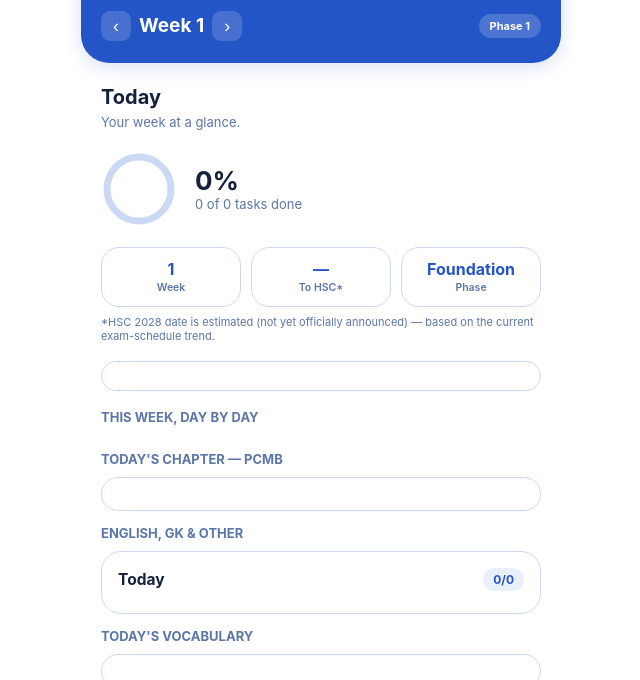
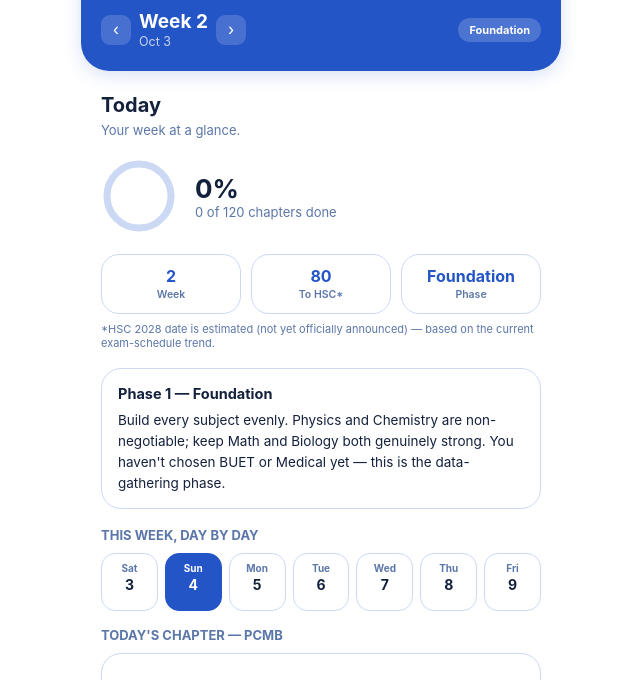
Before and after one commit to adnanfuad697/Study-tracker-, a plain HTML site: page index.html in a window 1280 px wide. Shown: the part 41-721 px from the top of the page, without its empty margins (319-959 px from the left). Drawn offline with Linux system fonts and the light colour scheme.

Commit message:
Update index.html

```diff
--- a/index.html
+++ b/index.html
@@ -1773,4 +1773,132 @@
       cb.addEventListener('change', () => {
         try {
           if (cb.checked) { localStorage.setItem(key, '1'); div.classList.add('done'); }
-          else { localStorage.removeItem
+          else { localStorage.removeItem(key); div.classList.remove('done'); }
+        } catch (e) {}
+        updateProgress();
+      });
+      container.appendChild(div);
+    });
+  }
+
+  function updateProgress(weekNum) {
+    let total = 0, checked = 0;
+    pcmbBooks.forEach(book => {
+      total += book.chapters.length;
+      book.chapters.forEach((c, i) => { if (isChapterDone(book.key, i)) checked++; });
+    });
+    const pct = total ? Math.round((checked / total) * 100) : 0;
+    document.getElementById('ringPct').textContent = pct + '%';
+    document.getElementById('ringSub').textContent = `${checked} of ${total} chapters done`;
+    const circumference = 201;
+    const offset = circumference - (pct / 100) * circumference;
+    document.getElementById('ringProgress').style.strokeDashoffset = offset;
+  }
+
+  let selectedDay = null; // null = auto-follow today
+
+  function render(weekNum) {
+    document.getElementById('weekLabel').textContent = `Week ${weekNum}`;
+    document.getElementById('weekDate').textContent = fmt(dateForWeek(weekNum));
+
+    const phase = phaseInfo(weekNum);
+    document.getElementById('phasePill').textContent = phase.pill;
+    document.getElementById('phaseCard').innerHTML = `<b>${phase.title}</b>${phase.text}`;
+
+    document.getElementById('statWeeksIn').textContent = weekNum;
+    document.getElementById('statPhaseShort').textContent = phase.pill;
+    const hscEstimate = new Date(2028, 3, 15);
+    const weeksLeft = Math.max(0, Math.round((hscEstimate - dateForWeek(weekNum)) / (7 * 24 * 60 * 60 * 1000)));
+    document.getElementById('statWeeksLeft').textContent = weeksLeft;
+
+    renderVocabTargets(weekNum);
+    renderPcmbProgress(weekNum);
+    renderRevisionTab();
+
+    // ---- Day-by-day breakdown ----
+    const weekStart = dateForWeek(weekNum);
+    const isRealCurrentWeek = weekNum === Math.max(1, weekNumberFor(today));
+    const realTodayIndex = Math.floor((today - weekStart) / (24*60*60*1000));
+
+    if (selectedDay === null && isRealCurrentWeek && realTodayIndex >= 0 && realTodayIndex <= 6) {
+      selectedDay = realTodayIndex;
+    } else if (selectedDay === null) {
+      selectedDay = 0;
+    }
+
+    const strip = document.getElementById('dayStrip');
+    strip.innerHTML = '';
+    for (let idx = 0; idx < 7; idx++) {
+      const d = new Date(weekStart);
+      d.setDate(d.getDate() + idx);
+      const pill = document.createElement('div');
+      pill.className = 'daypill'
+        + (idx === selectedDay ? ' selected' : '')
+        + (isRealCurrentWeek && idx === realTodayIndex ? ' istoday' : '');
+      pill.innerHTML = `<div class="dname">${weekdayNames[d.getDay()]}</div><div class="dnum">${d.getDate()}</div><div class="dcheck"></div>`;
+      pill.addEventListener('click', () => { selectedDay = idx; render(currentWeek); });
+      strip.appendChild(pill);
+    }
+
+    const dDate = new Date(weekStart);
+    dDate.setDate(dDate.getDate() + selectedDay);
+    const isActualToday = isRealCurrentWeek && selectedDay === realTodayIndex;
+    document.getElementById('dayTitle').textContent = isActualToday ? 'Today' : dDate.toLocaleDateString(undefined, { weekday: 'long' });
+    document.getElementById('daySub').textContent = dDate.toLocaleDateString(undefined, { month: 'long', day: 'numeric' });
+
+    renderPcmbFocus(weekNum, dDate);
+    renderVocabDayTasks(weekNum, dDate, selectedDay);
+    renderOtherFocus(weekNum, dDate);
+
+    document.getElementById('dayCelebrate').style.display = 'none';
+
+    const notesKey = `notes-wk${weekNum}`;
+    const notesBox = document.getElementById('notesBox');
+    try { notesBox.value = localStorage.getItem(notesKey) || ''; } catch(e) { notesBox.value = ''; }
+    notesBox.oninput = () => { try { localStorage.setItem(notesKey, notesBox.value); } catch(e) {} };
+
+    updateProgress(weekNum);
+  }
+
+  wireDoubleTapReset(
+    document.getElementById('resetAllBtn'),
+    'সব বই Reset করো',
+    'আবার ট্যাপ করো — সব মুছে যাবে!',
+    () => { pcmbBooks.forEach(book => resetBookProgress(book.key)); render(currentWeek); }
+  );
+
+  document.getElementById('revPrevDay').addEventListener('click', () => {
+    revisionDayOffset -= 1;
+    renderRevisionTab();
+  });
+  document.getElementById('revNextDay').addEventListener('click', () => {
+    revisionDayOffset += 1;
+    renderRevisionTab();
+  });
+
+  document.getElementById('prevWeek').addEventListener('click', () => {
+    currentWeek = Math.max(1, currentWeek - 1);
+    selectedDay = null;
+    render(currentWeek);
+  });
+  document.getElementById('nextWeek').addEventListener('click', () => {
+    currentWeek += 1;
+    selectedDay = null;
+    render(currentWeek);
+  });
+
+  document.querySelectorAll('.tabbtn').forEach(btn => {
+    btn.addEventListener('click', () => {
+      document.querySelectorAll('.tabbtn').forEach(b => b.classList.remove('active'));
+      document.querySelectorAll('.screen').forEach(s => s.classList.remove('active'));
+      btn.classList.add('active');
+      document.getElementById('screen-' + btn.dataset.screen).classList.add('active');
+    });
+  });
+
+  render(currentWeek);
+})();
+</script>
+
+</body>
+</html>
```
